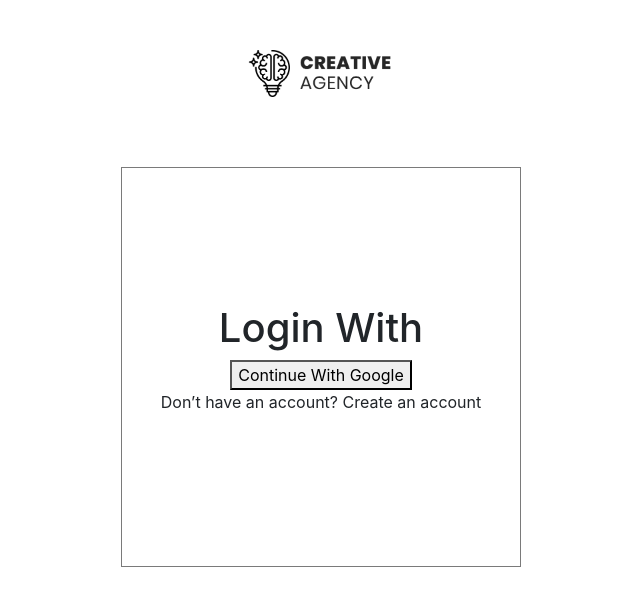
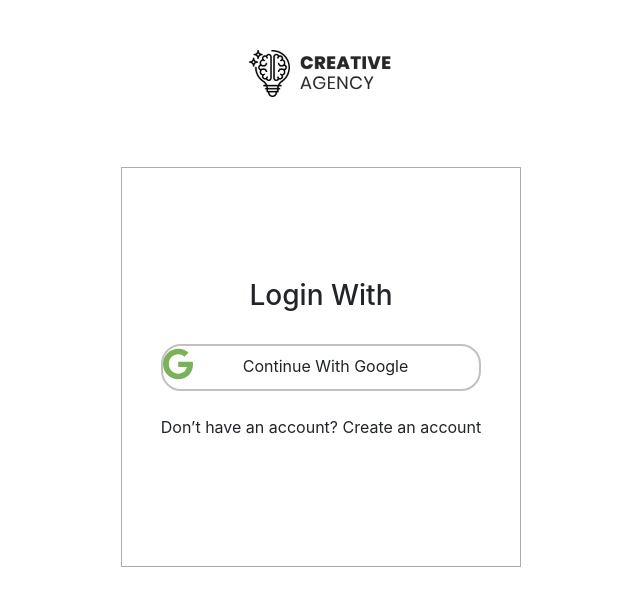
Before and after one commit to jobayer-h/creative-agency, a React (Create React App) app: page /login in a window 1280 px wide. Shown: the top 606 px of the page, without its empty margins (319-959 px from the left). Built offline with nearby package versions, Linux system fonts and the light colour scheme; no server answers.

Commit message:
Almost Finished

```diff
--- a/src/Components/Dashbord/AddService.js
+++ b/src/Components/Dashbord/AddService.js
@@ -2,7 +2,7 @@ import React from 'react';
 
 const AddService = () => {
     return (
-        <form>
+        <form action="http://localhost:4000/addservice" method="post">
             <div class="form-row">
                 <div class="form-group col-md-4">
                     <label htmlFor="title">Enter Title</label>
--- a/src/Components/Dashbord/MakeAdmin.js
+++ b/src/Components/Dashbord/MakeAdmin.js
@@ -2,7 +2,7 @@ import React from 'react';
 
 const MakeAdmin = () => {
     return (
-        <form>
+        <form action="http://localhost:4000/addadmin" method="post">
             <div class="form-row">
                 <div class="form-group col-md-4">
                     <input type="email" class="form-control" name="adminemail" id="" placeholder="Email" />
--- a/src/Components/LendingPage/Footer/Footer.js
+++ b/src/Components/LendingPage/Footer/Footer.js
@@ -2,8 +2,8 @@ import React from 'react';
 
 const Footer = () => {
     return (
-        <div className="y-bg">
-            <br/><br/>
+        <div className="y-bg" id="contact">
+            <br /><br />
             <div className="container">
                 <div className="row">
                     <div className="col-md-6">
@@ -12,17 +12,17 @@ const Footer = () => {
                     </div>
                     <div className="col-md-6">
                         <form action="">
-                            <input class="form-control" type="email" placeholder="Email" name="email" id=""/>
-                            <br/>
-                            <input class="form-control" type="text" name="name" placeholder="Name / Company Name" id=""/>
-                            <br/>
+                            <input class="form-control" type="email" placeholder="Email" name="email" id="" />
+                            <br />
+                            <input class="form-control" type="text" name="name" placeholder="Name / Company Name" id="" />
+                            <br />
                             <textarea class="form-control" name="message" id="" placeholder="Your Message" cols="30" rows="10"></textarea>
-                            <br/>
-                            <input className="btn btn-brand" type="submit" value="Send"/>
+                            <br />
+                            <input className="btn btn-brand" type="submit" value="Send" />
                         </form>
                     </div>
                 </div>
-                <br/><br/><br/>
+                <br /><br /><br />
                 <p className="text-center">copyright Jobayer H. 2021</p>
             </div>
         </div>
--- a/src/Components/LendingPage/Hero/Navbar.js
+++ b/src/Components/LendingPage/Hero/Navbar.js
@@ -17,13 +17,13 @@ const navbar = () => {
                             <Link class="nav-link" to='/'>Home <span class="sr-only">(current)</span></Link>
                         </li>
                         <li class="nav-item mx-4">
-                            <Link class="nav-link" to='/'>Our Portfolio</Link>
+                            <a class="nav-link" href="#portfolio">Our Portfolio</a>
                         </li>
                         <li class="nav-item mx-4">
                             <Link class="nav-link" to='/'>Our Team</Link>
                         </li>
                         <li class="nav-item mx-4">
-                            <Link class="nav-link" to='/'>Contact Us</Link>
+                            <a class="nav-link" href="#contact">Contact Us</a>
                         </li>
                         <li class="nav-item mx-4">
                             <button className="btn btn-brand"><Link class="login-btn" to='/login'>Login</Link></button>
--- a/src/Components/LendingPage/Portfolio/Portfolio.js
+++ b/src/Components/LendingPage/Portfolio/Portfolio.js
@@ -10,7 +10,7 @@ import imageThree from './../../../resorces/carousel-3.png'
 
 const Portfolio = () => {
     return (
-        <section className="portfolio">
+        <section className="portfolio" id="portfolio">
             <div className="container">
                 <br/><br/>
                 <h2 className="text-center my-5"><span style={{ color: '#fff' }}>Here are some of our </span><span className="text-marking">Works</span></h2>
--- a/src/Components/LendingPage/Services/ServiceBox.js
+++ b/src/Components/LendingPage/Services/ServiceBox.js
@@ -1,14 +1,14 @@
 import React from 'react';
 import { Link } from 'react-router-dom';
 import './Service.css';
-const ServiceBox = ({ data }) => {
+const ServiceBox = ({ data , img}) => {
     return (
         <div className="col-md-4">
             <Link to="/dashbord/order" style={{ textDecoration: 'none' }}>
                 <div className="service-box text-center">
-                    <img src={data.img} alt="" />
-                    <h3>{data.name}</h3>
-                    <p>{data.text}</p>
+                    <img src={img} alt="" />
+                    <h3>{data.title}</h3>
+                    <p>{data.description}</p>
                 </div>
             </Link>
         </div>
--- a/src/Components/LendingPage/Services/Services.js
+++ b/src/Components/LendingPage/Services/Services.js
@@ -1,32 +1,22 @@
-import React from 'react';
+import React, { useEffect, useState } from 'react';
 import ServiceBox from './ServiceBox';
 import serviceImg1 from './../../../resorces/icons/service1.png'
 import serviceImg2 from './../../../resorces/icons/service2.png'
 import serviceImg3 from './../../../resorces/icons/service3.png'
 const Services = () => {
-
-    const serviceData = [
-        {
-            name: 'Web & Mobile design',
-            text: 'We craft stunning and amazing web UI, using a well drrafted UX to fit your product.',
-            img: serviceImg1
-        },{
-            name: 'Graphic design',
-            text: 'Amazing flyers, social media posts and brand representations that would make your brand stand out.',
-            img: serviceImg2
-        },{
-            name: 'Web development',
-            text: 'With well written codes, we build amazing apps for all platforms, mobile and web apps in general.',
-            img: serviceImg3
-        }
-    ];
+    const [service , setService] =useState([]);
+    useEffect(()=>{
+        fetch('http://localhost:4000/services')
+        .then(res => res.json())
+        .then(data => setService(data))
+    },[]);
 
     return (
         <div className="container">
             <h2 className="text-center my-5">Provide awesome <span className="text-marking">services</span></h2>
             <div className="row my-5">
                 {
-                    serviceData.map(service => <ServiceBox data={service}></ServiceBox>)
+                    service.map(service => <ServiceBox img={serviceImg1} key={service._id} data={service}></ServiceBox>)
                 }
             </div>
         </div>
--- a/src/Components/Login/Login.css
+++ b/src/Components/Login/Login.css
@@ -4,7 +4,7 @@
 .login-container{
     height: 400px;
     width: 400px;
-    border: 1px solid rgb(122, 122, 122);
+    border: 1px solid #ABABAB;
     display: flex;
     align-items: center;
     justify-content: center;
@@ -19,3 +19,26 @@
     width: 100%;
     text-align: center;
 }
+.google-btn{
+    border: 2px solid rgb(195, 192, 192);
+    display: flex;
+    justify-content: start;
+    border-radius: 20px;
+    cursor: pointer;
+}
+.google-btn span{
+    margin-left: 50px;
+    margin-top: 8px;
+}
+.google-btn .icon{
+    margin-top: -7px;
+    font-size: 30px;
+    color: #7AB259;
+}
+.create-account{
+    cursor: pointer;
+
+}
+.create-account:hover{
+    color: #7AB259;
+}
--- a/src/Components/Login/Login.js
+++ b/src/Components/Login/Login.js
@@ -7,6 +7,8 @@ import "firebase/auth";
 import "firebase/firestore";
 import { firebaseConfig } from '../../firebaseConfig';
 import { userContext } from '../../App';
+import { FontAwesomeIcon } from '@fortawesome/react-fontawesome';
+import { faGoogle } from '@fortawesome/free-brands-svg-icons';
 if (!firebase.apps.length) {
     firebase.initializeApp(firebaseConfig);
 }
@@ -43,9 +45,14 @@ const Login = () => {
                 <div className="row">
                     <div className="login-container">
                         <div>
-                            <h1>Login With</h1>
-                            <button onClick={handleGoogleSignIn}>Continue With Google</button>
-                            <p>Don’t have an account? <span onClick={handleGoogleSignIn}>Create an account</span></p>
+                            <h3>Login With</h3>
+                            <br/>
+                            <div className="google-btn" onClick={handleGoogleSignIn}>
+                                <FontAwesomeIcon className="icon" icon={faGoogle} />
+                                <span>Continue With Google</span>
+                            </div>
+                            <br/>
+                            <p>Don’t have an account? <span className="create-account" onClick={handleGoogleSignIn}>Create an account</span></p>
                         </div>
                     </div>
                 </div>
```
Also changed, not shown: 1 other file (tests, documents, lock files or other folders).
